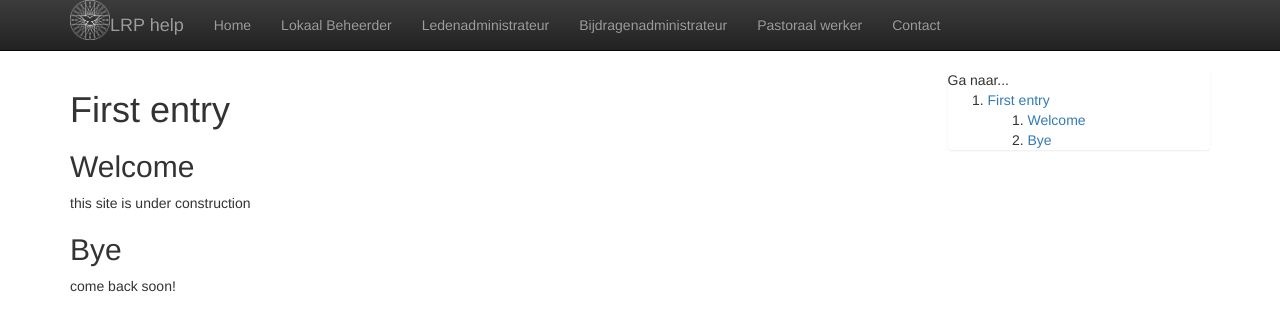
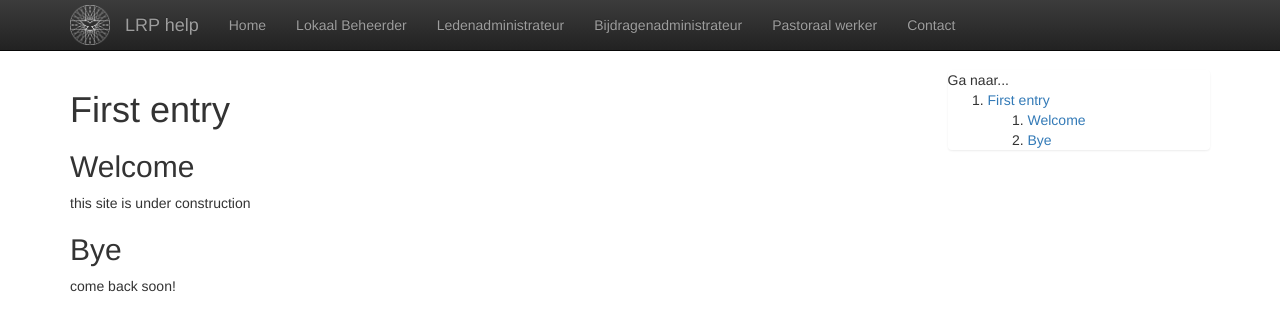
Before and after one commit to lrphelp/docs, a Jekyll site: the page built from index.md, in a window 1280 px wide. Shown: the top 331 px of the page. Built offline with Jekyll 4.4.1, drawn with Linux system fonts in a browser that asks for light colours.

Commit message:
Update default.html

```diff
--- a/_layouts/default.html
+++ b/_layouts/default.html
@@ -26,7 +26,7 @@
 			<nav class="navbar navbar-fixed-top navbar-inverse">
 			  <div class="container">
 				<div class="navbar-header">
-				  <img src="/pics/PKN-logo-rond-wit.png" alt="PKN" style="float: left; height: 40px; margin: auto;">
+				  <img src="/pics/PKN-logo-rond-wit.png" alt="PKN" style="float: left; height: 40px; margin: 5px 15px 5px 0;">
   				  <button type="button" class="navbar-toggle collapsed" data-toggle="collapse" data-target="#navbar" aria-expanded="false" aria-controls="navbar">
 					<span class="sr-only">Toggle navigation</span>
 					<span class="icon-bar"></span>
```
